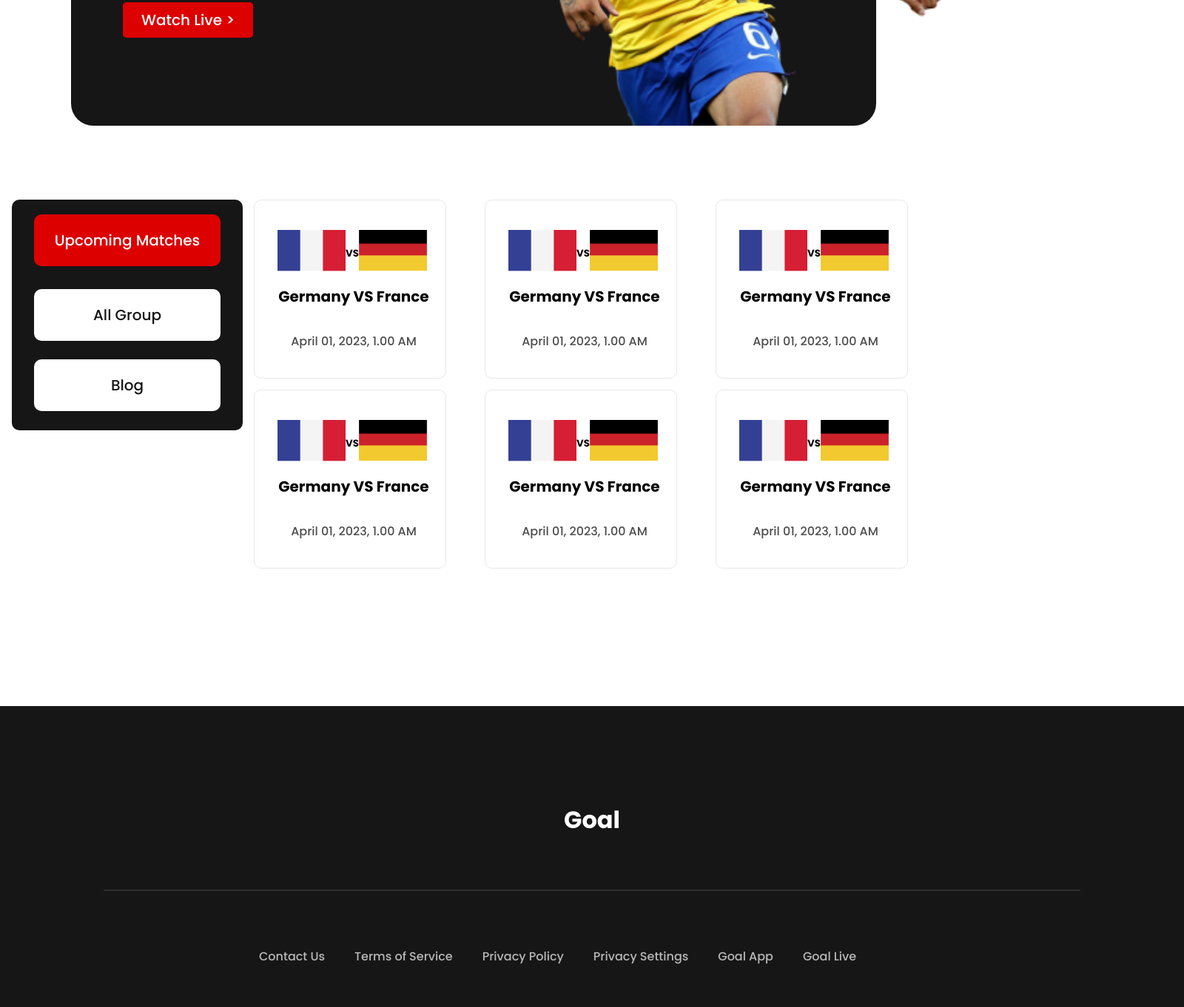
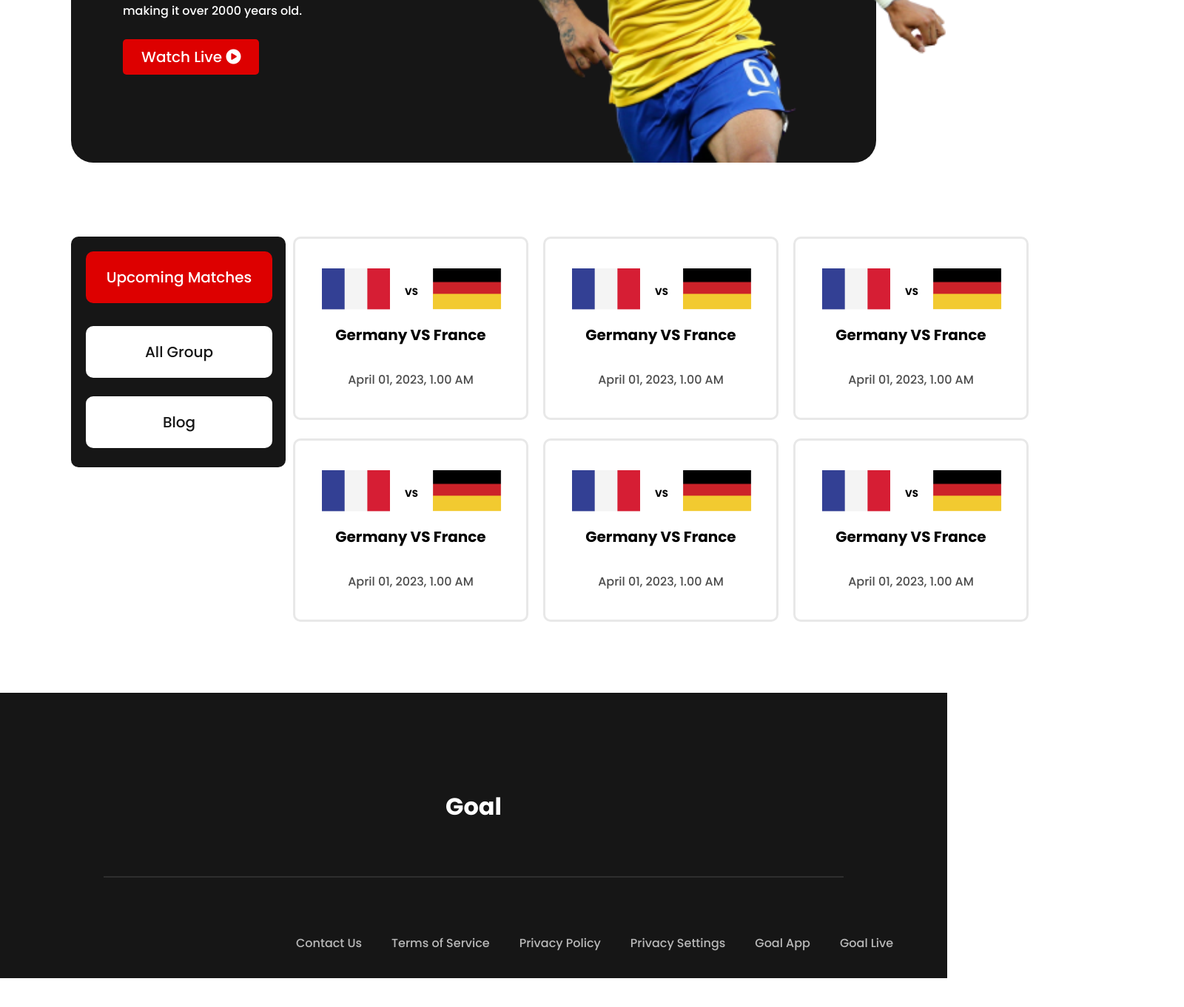
Before and after one commit to ashupa1416/world-cup-main, a plain HTML site: page indexx.html in a window 1280 px wide. Shown: the part 476-1838 px from the top of the page at 74% size, 1600 px wide, since content can reach past the window. After the commit the page ends 1799 px from the top, so only its background shows below. Drawn offline with Linux system fonts and the light colour scheme.

Commit message:
website done

```diff
--- a/index.html
+++ b/indexx.html
@@ -6,8 +6,8 @@
     <meta http-equiv="X-UA-Compatible" content="IE=edge">
     <meta name="viewport" content="width=device-width, initial-scale=1.0">
     <title>World Cup</title>
-    <link rel="stylesheet" href="style.css">
-
+    <link rel="stylesheet" href="styles.css">
+    <script src="https://kit.fontawesome.com/54ca8e786a.js" crossorigin="anonymous"></script>
 </head>
 
 <body>
@@ -20,21 +20,21 @@
                 <p>Contrary to popular belief, Lorem Ipsum is not simply
                     random text. It has roots in a piece of classical Latin literature from 45 BC, making it over 2000
                     years old.</p>
-                <a href="https://www.fifa.com/" target=”_blank”>Watch Live ></a>
+                <a href="https://www.fifa.com/" target=”_blank”>Watch Live <i class="fa-solid fa-circle-play"></i></a>
             </div>
             <div class="top-player">
                 <img src="assets/Banner Image.png" alt="">
             </div>
         </section>
 
-        <section class="bottom-layer">
-            <aside class="info">
+        <section class="miidle-container ">
+            <div class="info">
                 <a class="red" href="https://www.fifa.com/">Upcoming Matches</a>
                 <a class="white" href="https://www.fifa.com/">All Group</a>
                 <a class="white" href="https://www.fifa.com/">Blog</a>
-            </aside>
-            <section class="matches">
-                <div class="match">
+            </div>
+            <div class="matches ">
+                <article class="match">
                     <div class="flag">
                         <img src="assets/Flag.png" alt="">
                         <h5>VS</h5>
@@ -44,9 +44,9 @@
                         <h5>Germany VS France </h5>
                         <p>April 01, 2023, 1.00 AM</p>
                     </div>
-                </div>
+                </article>
 
-                <div class="match">
+                <article class="match">
                     <div class="flag">
                         <img src="assets/Flag.png" alt="">
                         <h5>VS</h5>
@@ -56,9 +56,9 @@
                         <h5>Germany VS France </h5>
                         <p>April 01, 2023, 1.00 AM</p>
                     </div>
-                </div>
+                </article>
 
-                <div class="match">
+                <article class="match">
                     <div class="flag">
                         <img src="assets/Flag.png" alt="">
                         <h5>VS</h5>
@@ -68,9 +68,9 @@
                         <h5>Germany VS France </h5>
                         <p>April 01, 2023, 1.00 AM</p>
                     </div>
-                </div>
+                </article>
 
-                <div class="match">
+                <article class="match">
                     <div class="flag">
                         <img src="assets/Flag.png" alt="">
                         <h5>VS</h5>
@@ -80,9 +80,9 @@
                         <h5>Germany VS France </h5>
                         <p>April 01, 2023, 1.00 AM</p>
                     </div>
-                </div>
+                </article>
 
-                <div class="match">
+                <article class="match">
                     <div class="flag">
                         <img src="assets/Flag.png" alt="">
                         <h5>VS</h5>
@@ -92,9 +92,9 @@
                         <h5>Germany VS France </h5>
                         <p>April 01, 2023, 1.00 AM</p>
                     </div>
-                </div>
+                </article>
 
-                <div class="match">
+                <article class="match">
                     <div class="flag">
                         <img src="assets/Flag.png" alt="">
                         <h5>VS</h5>
@@ -104,8 +104,10 @@
                         <h5>Germany VS France </h5>
                         <p>April 01, 2023, 1.00 AM</p>
                     </div>
-                </div>
-            </section>
+                </article>
+
+
+            </div>
 
         </section>
     </main>
--- a/style.css
+++ b/styles.css
@@ -11,6 +11,9 @@ main {
     align-items: center;
 }
 
+/*--------------------------
+        Top-banner
+------------------------- */
 .section-title h1 {
     font-size: 70px;
     color: #FFFFFF;
@@ -24,6 +27,7 @@ p {
     margin-bottom: 35px;
 }
 
+
 .section-title a {
     color: #FFFFFF;
     text-decoration: none;
@@ -33,13 +37,13 @@ p {
     border-radius: 5px;
 }
 
+
 .top-container {
     display: grid;
     grid-template-columns: repeat(2, 1fr);
     width: 85%;
     height: 646px;
-    left: 140px;
-    top: 50px;
+    margin-top: 50px;
     background-color: #161616;
     border-radius: 30px;
 
@@ -58,13 +62,21 @@ p {
     margin-bottom: 0;
 }
 
-.matches {
+/*--------------------------
+        Middle-banner
+------------------------- */
+
+.miidle-container {
     display: grid;
-    grid-template-columns: repeat(3, 1fr);
+    grid-template-columns: 1fr 3fr;
+    margin-top: 100px;
+    margin-bottom: 50px;
+    width: 85%;
+    height: 546px;
 }
 
 .info {
-    width: 312px;
+    width: 290px;
     height: 312px;
     display: grid;
     grid-template-columns: repeat(1, 1fr);
@@ -79,7 +91,7 @@ p {
     text-decoration: none;
     color: #FFFFFF;
     background-color: #DD0000;
-    margin: 20px 30px 20px 30px;
+    margin: 20px 30px 20px 20px;
     text-align: center;
     padding-top: 20px;
     border-radius: 10px;
@@ -92,32 +104,27 @@ p {
     text-decoration: none;
     color: #161616;
     background-color: #FFFFFF;
-    margin: 0px 30px 15px 30px;
+    margin: 0px 30px 15px 20px;
     text-align: center;
     padding-top: 20px;
     border-radius: 10px;
 }
 
-.flag {
-    display: flex;
-    width: 210px;
-    height: 55px;
-    padding: 40px 20px 20px 20px;
-}
 
-.flag img {
-    margin-bottom: 0px;
+
+
+
+.matches {
+    display: grid;
+    grid-template-columns: 1fr 1fr 1fr;
+
 }
 
 .match {
-    box-sizing: border-box;
-    width: 260px;
+    width: 312px;
     height: 242px;
-    margin-left: 15px;
-    margin-bottom: 15px;
-    padding-left: 10px;
-    padding-bottom: 0px;
-    border: 1px solid #E8E8E8;
+    margin: 0px 10px 0px 10px;
+    border: 3px solid #E8E8E8;
     border-radius: 10px;
 }
 
@@ -140,17 +147,26 @@ p {
     margin-top: 0px;
 }
 
-.bottom-layer {
-    display: grid;
-    grid-template-columns: 1fr 3fr;
-    margin-top: 100px;
-    margin-bottom: 150px;
+.flag {
+    display: flex;
+    width: 210px;
+    height: 55px;
+    padding: 40px 30px 20px 15px;
 }
 
+.flag img {
+    margin-bottom: 0px;
+    padding-right: 20px;
+    padding-left: 20px;
+}
+
+
+/* =====================
+        Footer
+=======================*/
 footer {
     background-color: #161616;
-    width: 1600px;
-    height: 444px;
+    width: 100%
 }
 
 footer h1 {
@@ -161,15 +177,12 @@ footer h1 {
 
 hr {
     border: 1px solid rgba(255, 255, 255, 0.1);
-    margin-top: 70px;
-    margin-bottom: 74px;
-    margin-left: 140px;
-    margin-right: 140px;
+    margin: 70px 140px 74px 140px;
 }
 
 .footer-info {
     display: flex;
-    margin-left: 350px;
+    margin-left: 400px;
 }
 
 .footer-info p {
```
